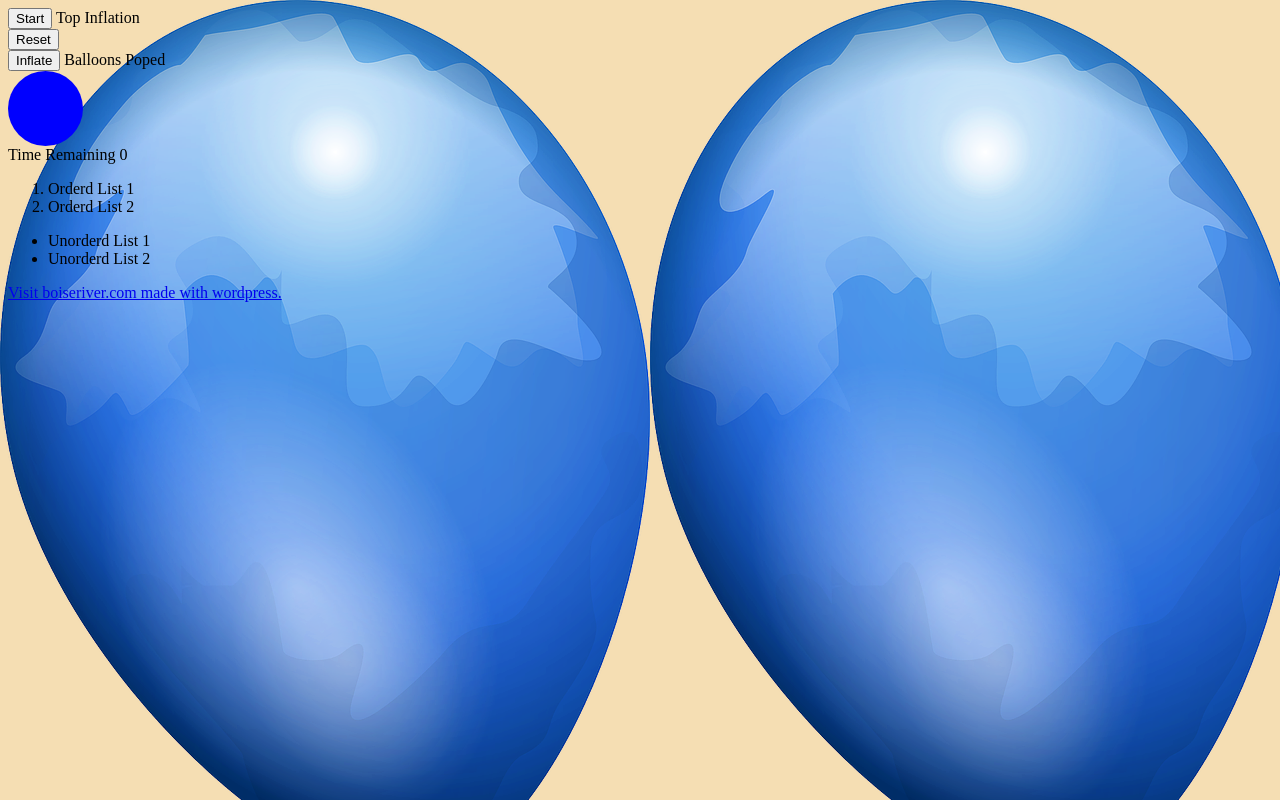
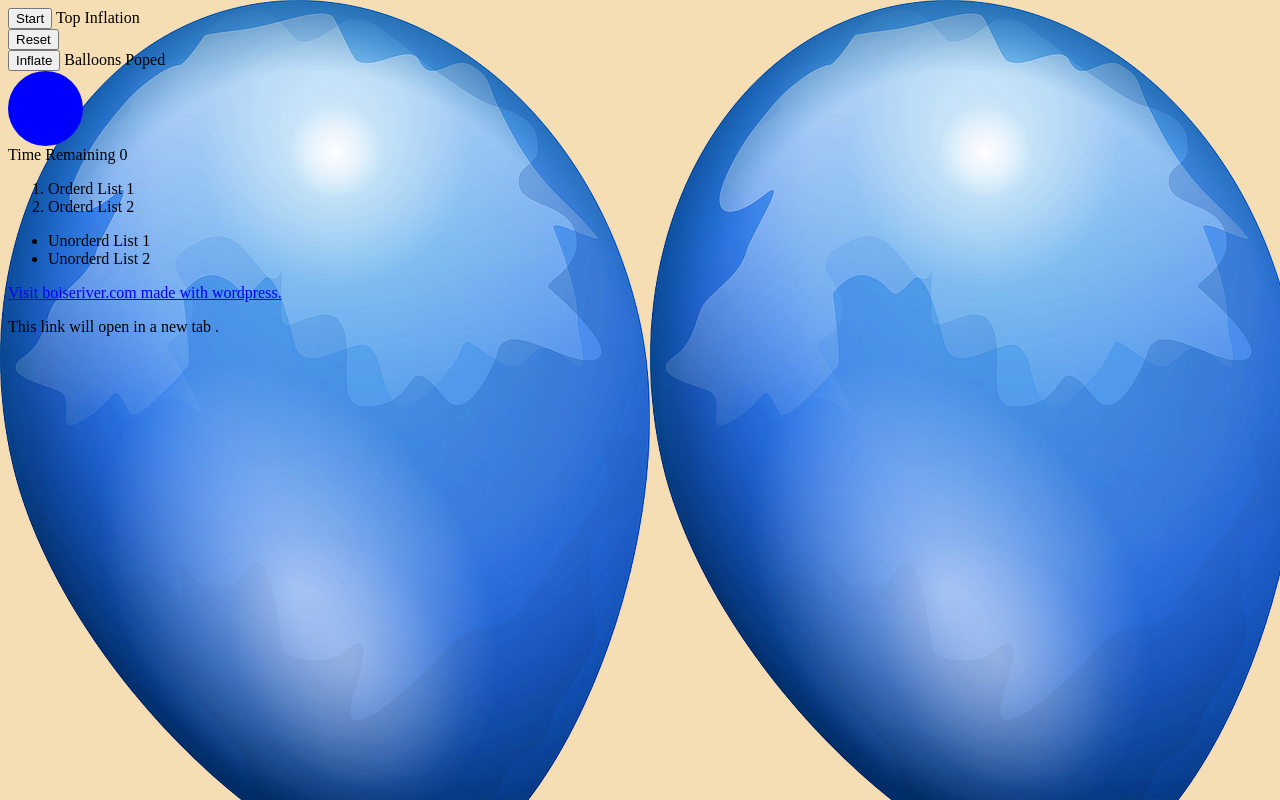
Before and after one commit to DallinVader/dallinvader.github.io, a plain HTML site: page index.html in a window 1280 px wide. Drawn offline with Linux system fonts and the light colour scheme.

Commit message:
Update index.html

```diff
--- a/index.html
+++ b/index.html
@@ -44,6 +44,7 @@
     </div>
     <div>
         <a href="https://boiseriver.com/">Visit boiseriver.com made with wordpress.</a>
+        <p>This link will open in a new tab <a href="https://boiseriver.com/" target="_blank" rel="noopener noreferrer"></a>.</p>
     </div>
 </body>
 </html>
```
